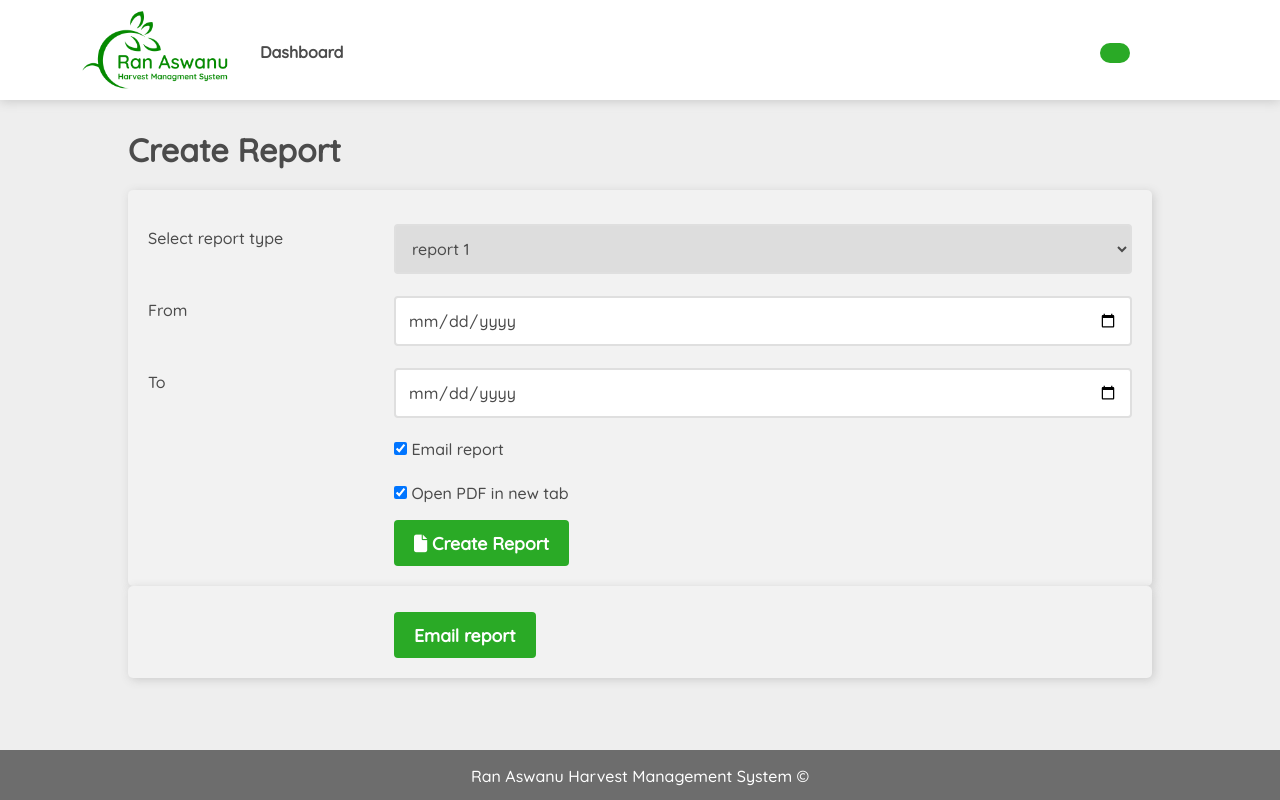
After one commit to ucsc-2nd-year-group-22/RanAswanu, a PHP site: the page made by views/admin/reports.php in a window 1280 px wide. The commit adds this page. Run offline with PHP 8.4, Linux system fonts and the light colour scheme; the template is opened without the code that fills it, so the values that code supplies are empty; some libraries are stand-ins or nearby versions.

Commit message:
edit bannar

```diff
--- /dev/null
+++ b/views/admin/reports.php
@@ -0,0 +1,77 @@
+<h1>Create Report</h1>
+
+<!-- <div class="user-tabs">
+    <ul>
+        <li><a href="#">Home</a></li>
+    </ul>
+</div> -->
+
+<div class="main-form">
+    <form action="#" method="post">
+        <div class="row">
+            <div class="col-25">
+            <label for="province">Select report type</label>
+            </div>
+            <div class="col-75">
+            <select id="province" name="province">
+                <option value="report1">report 1</option>
+                <option value="report2">report 2</option>
+                <option value="report3">report 3</option>
+            </select>
+            </div>
+        </div>
+        <div class="row">
+            <div class="col-25">
+            <label for="dob">From </label>
+            </div>
+            <div class="col-75">
+            <input type="date" id="from" name="from" placeholder="Month/Date/Year ">
+            </div>
+        </div>
+        <div class="row">
+            <div class="col-25">
+            <label for="dob">To </label>
+            </div>
+            <div class="col-75">
+            <input type="date" id="to" name="to" placeholder="Month/Date/Year ">
+            </div>
+        </div>
+        <div class="row">
+            <div class="col-25">
+
+            </div>
+            <div class="col-75">
+                <input type="checkbox" checked="checked" name="remember"> Email report
+            </div>
+        </div>
+        <div class="row">
+            <div class="col-25">
+
+            </div>
+            <div class="col-75">
+                <input type="checkbox" checked="checked" name="remember"> Open PDF in new tab
+            </div>
+        </div>
+        <div class="row">
+            <div class="col-25">
+
+            </div>
+            <div class="col-75">
+            <button type="Submit"><i class="fas fa-file"></i> Create Report</button>
+            </div>
+        </div>
+    </form>
+</div>
+<div class="main-form">
+
+    <form action="<?= URL;?>officer/sendmail" method="post">
+        <div class="row">
+            <div class="col-25">
+
+            </div>
+            <div class="col-75">
+            <button type="Submit">Email report</button>
+            </div>
+        </div>
+    </form>
+</div>
--- a/views/crop/varients.php
+++ b/views/crop/varients.php
@@ -43,7 +43,7 @@
 <?php } else { ?>
 
 <div class="banner">
-    <h4> No rejected crop requests found</h4>
+    <h4> No varitents found</h4>
     <h1><i class="far fa-times-circle icon-color"></i><h1>
 </div>
 
--- a/views/header.php
+++ b/views/header.php
@@ -48,7 +48,7 @@
                                 </div>
                             </li>
                         <?php endif; ?>
-                        <li><a href="#">Reports</a></li>
+                        <li><a href="<?php echo URL; ?>admin/reports">Reports</a></li>
                         <li><a href="<?php echo URL; ?>admin/notifications" class="<?php View::getActivePage('notifications'); ?>">Notifications</a></li>
 
                     <!-- Officer configurations for the navigation bar =============================================================== -->
```
Also changed, not shown: controllers/admin.php (+7 -0 lines).
